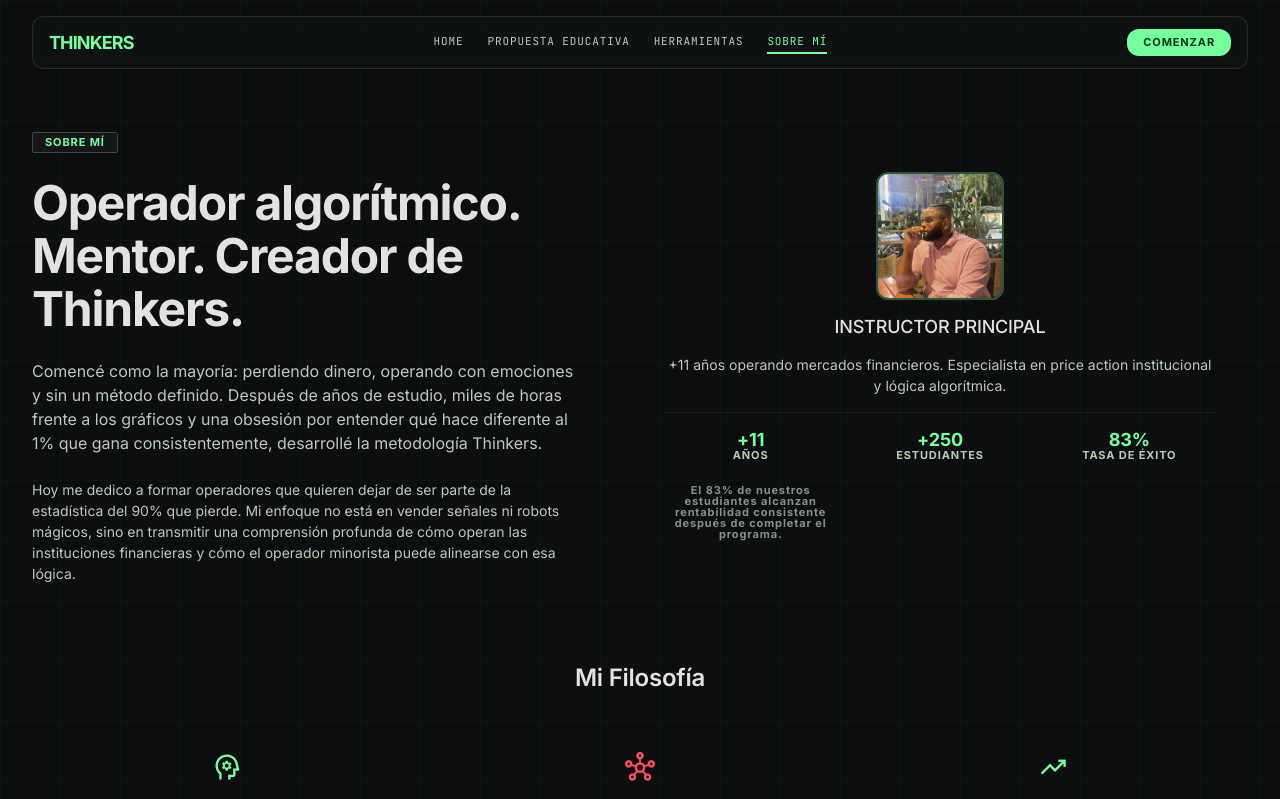
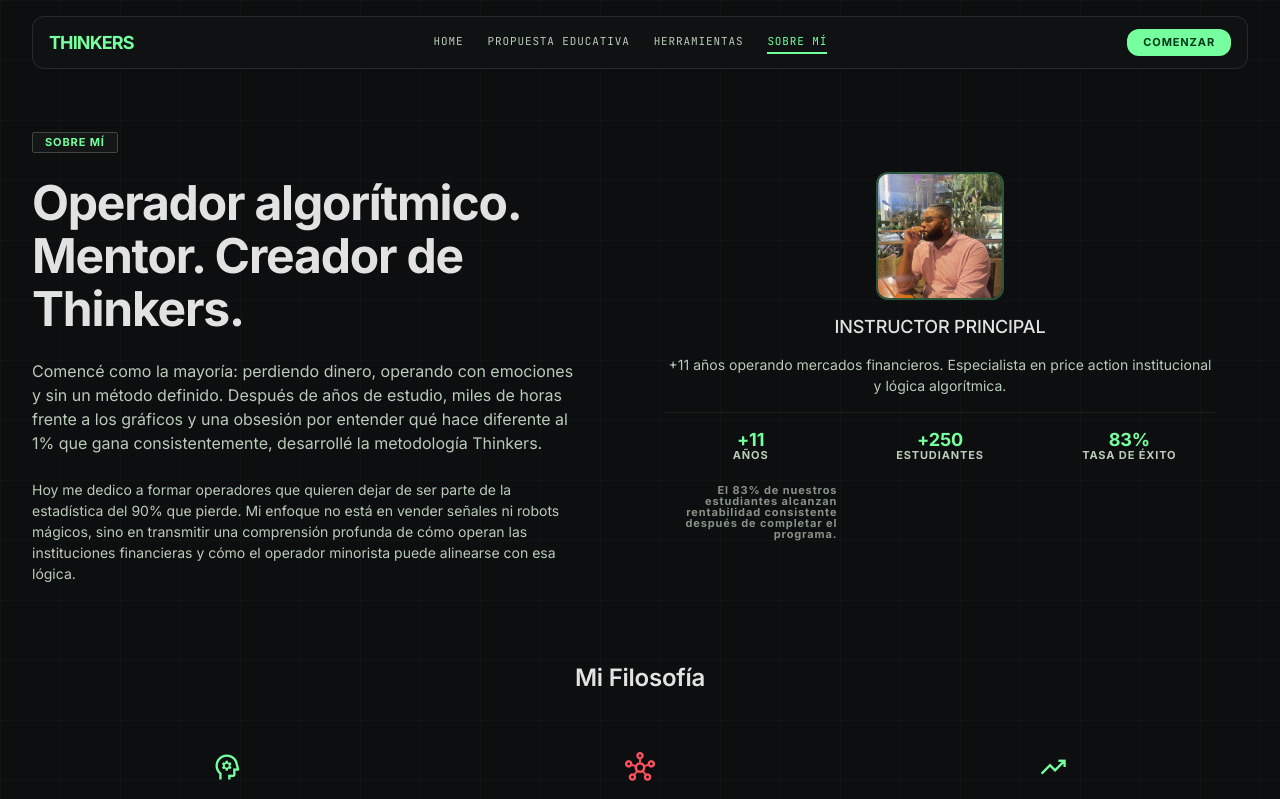
Before and after one commit to srbills04/institutional-alpha, an Angular app: page /sobre-mi in a window 1280 px wide. Shown: the top 799 px of the page. Built offline with nearby package versions, Linux system fonts and the light colour scheme.

Commit message:
style: alinear eslogan de 83% a la derecha debajo de tasa de exito

```diff
--- a/src/app/pages/sobre-mi/sobre-mi.component.html
+++ b/src/app/pages/sobre-mi/sobre-mi.component.html
@@ -34,7 +34,7 @@
 83% de nuestros estudiantes son rentables después de completar el programa
 </div>
 </div>
-<p class="text-label-caps text-on-surface-variant/70 pt-2">El 83% de nuestros estudiantes alcanzan rentabilidad consistente después de completar el programa.</p>
+<p class="text-label-caps text-on-surface-variant/70 pt-2 text-right">El 83% de nuestros estudiantes alcanzan rentabilidad consistente después de completar el programa.</p>
 </div>
 </div>
 </section>
```
